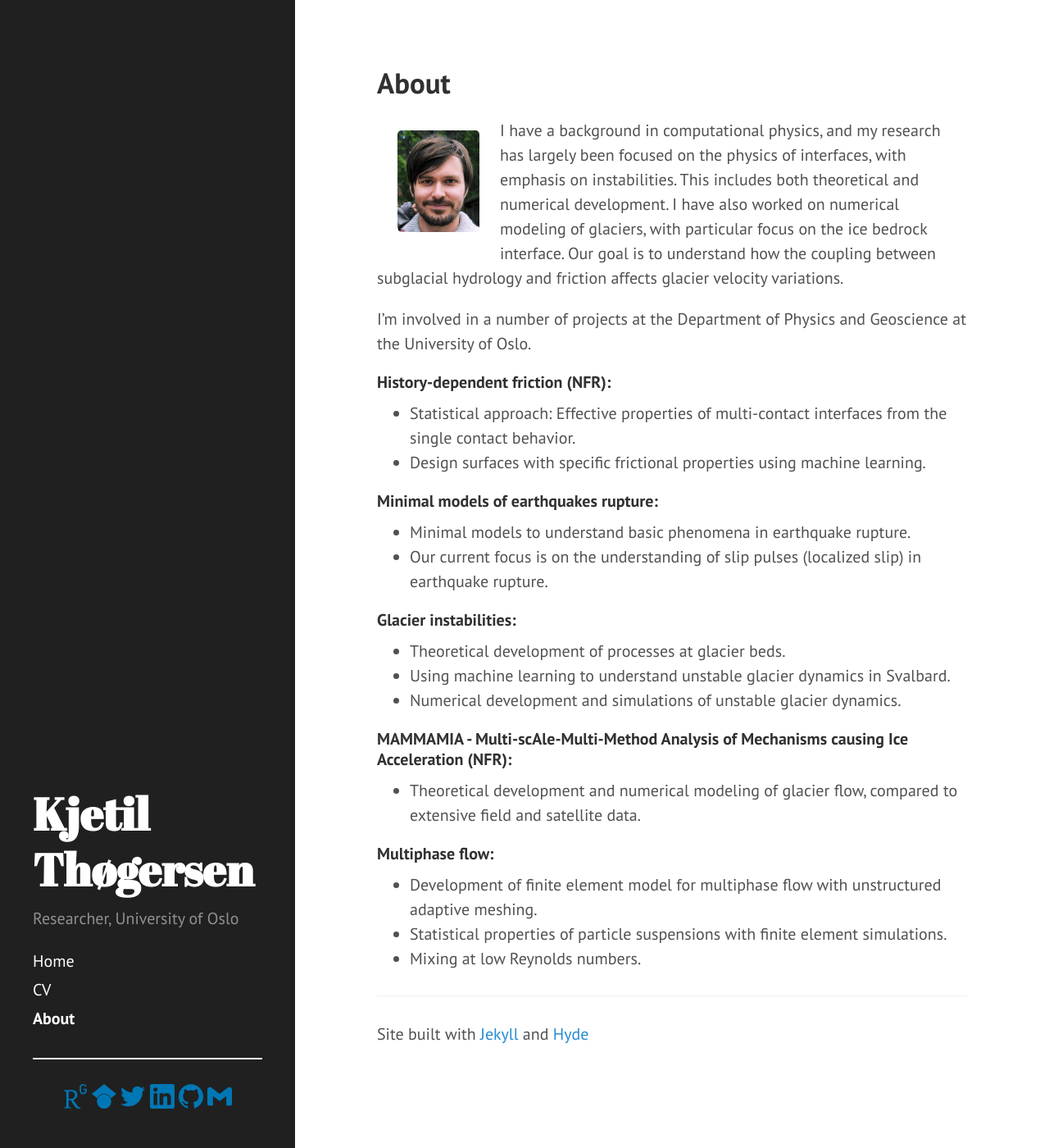
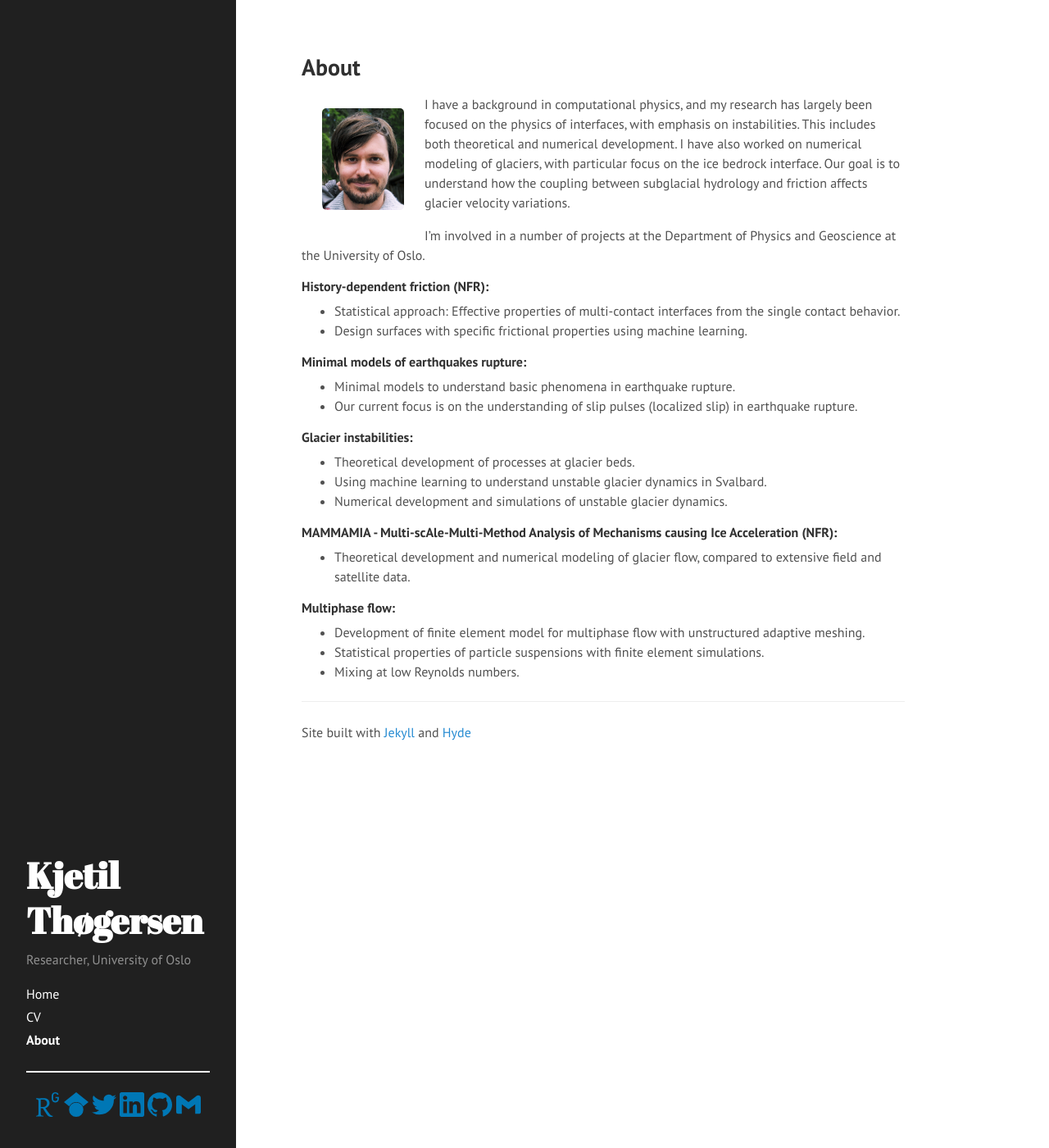
Before and after one commit to kjetilthogersen/kjetilthogersen.github.io, a Jekyll site: the page built from about.md, in a window 1280 px wide and 1400 px high. Shown: the whole window at 82% size. Built offline with Jekyll 4.4.1, drawn with Linux system fonts in a browser that asks for light colours; nearby versions of some CDN libraries.

Commit message:
Update hyde.css

```diff
--- a/public/css/hyde.css
+++ b/public/css/hyde.css
@@ -36,12 +36,12 @@ html {
 }
 @media (min-width: 48em) {
   html {
-    font-size: 16px;
+    font-size: 12px;
   }
 }
 @media (min-width: 58em) {
   html {
-    font-size: 20px;
+    font-size: 16px;
   }
 }
 
```
